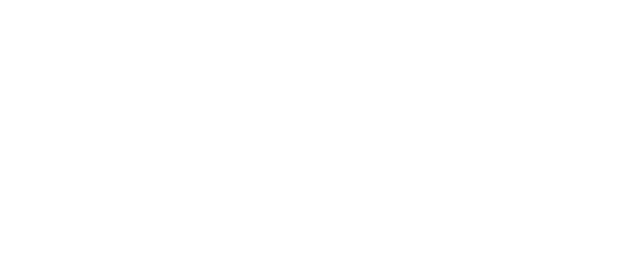
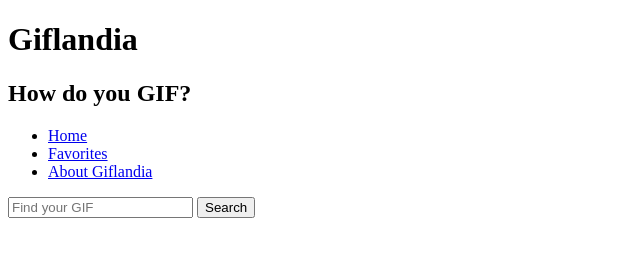
Before and after one commit to cmacias076/giflandia, a plain HTML site: page index.html in a window 1280 px wide. Shown: the whole page, without its empty margins (0-640 px from the left). Drawn offline with Linux system fonts and the light colour scheme.

Commit message:
Add HTML skeleton layout
Created initial structure of page with nav, search bar and content sections.

```diff
--- a/css/style.css
+++ b/css/style.css
@@ -0,0 +1 @@
+/*style.css - compiled from style.scss*/
--- a/index.html
+++ b/index.html
@@ -3,9 +3,24 @@
 <head>
     <meta charset="UTF-8">
     <meta name="viewport" content="width=device-width, initial-scale=1.0">
-    <title>Giflandia - How do you GIF?</title>
+    <title>Giflandia</title>
 </head>
 <body>
+    <h1>Giflandia</h1>
+    <h2>How do you GIF?</h2>
+    <section id = "navbar">
+        <ul>
+            <li><a href="#">Home</a></li>
+            <li><a href="#">Favorites</a></li>
+            <li><a href="#">About Giflandia</a></li>
+        </ul>
+    </section>
 
+    <section id="search-section">
+        <form id="search-form">
+            <input type="search" placeholder="Find your GIF" required>
+            <button type="submit">Search</button>
+        </form>
+    </section>
 </body>
 </html>
```
